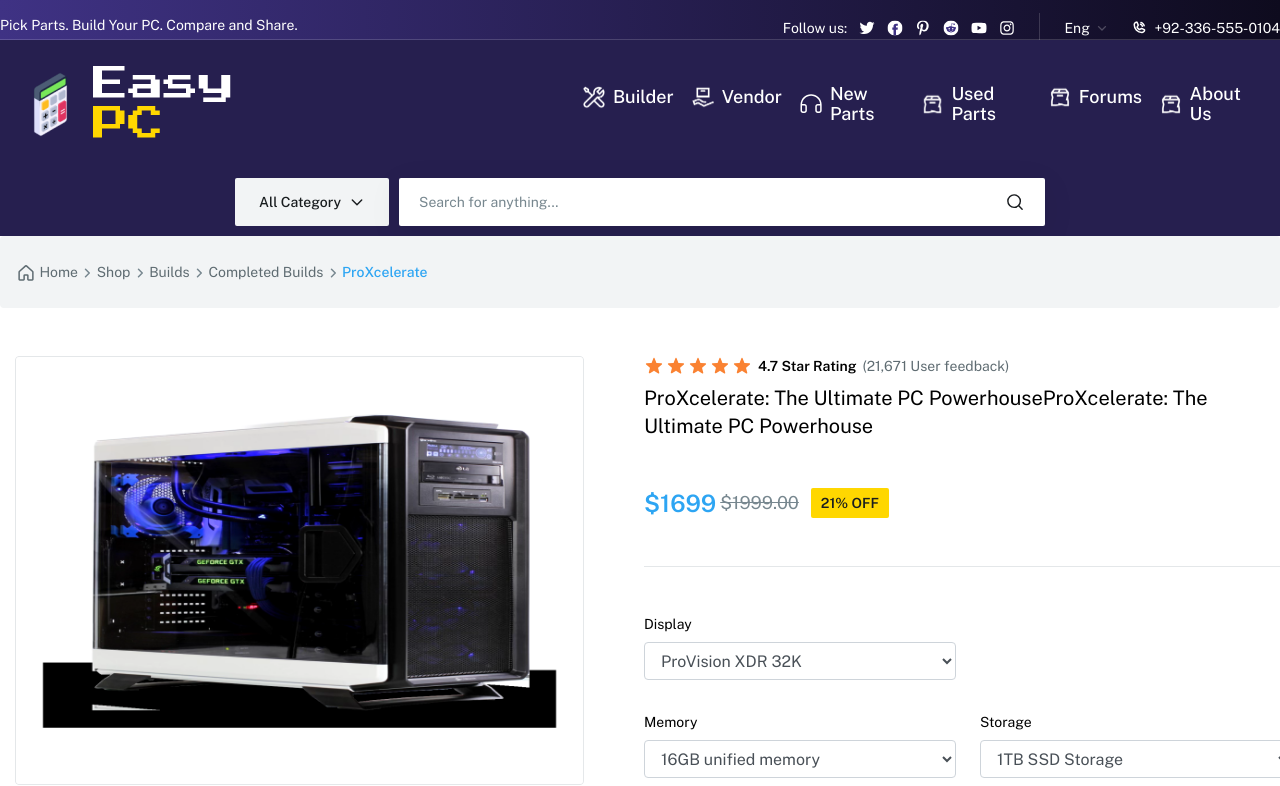
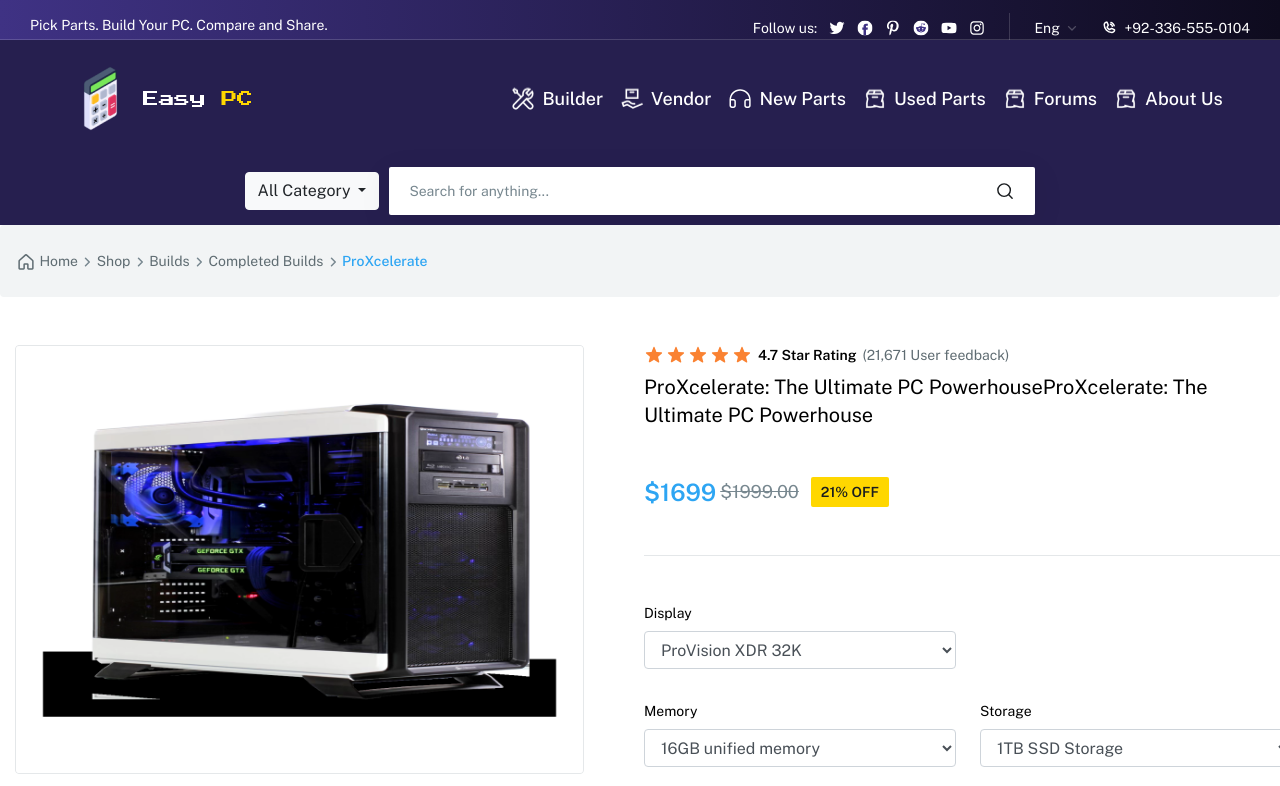
Before and after one commit to okusjid/EasyPC, a website built with Parcel: page PRODUCT-DETAILS.html in a window 1280 px wide. Shown: the top 786 px of the page. Built offline with nearby package versions, Linux system fonts and the light colour scheme; a web font is replaced by a local one.

Commit message:
Updated Product Details

```diff
--- a/PRODUCT-DETAILS.html
+++ b/PRODUCT-DETAILS.html
@@ -94,7 +94,7 @@
     <div class="container-fluid">
 
       <div class="top-nav2 row">
-        <div class=" col-sm-6 col-md-6 col-lg-6">
+        <div class=" col-sm-6 col-md-6 col-lg-6" style="padding-left: 30px !important;">
           Pick Parts. Build Your PC. Compare and Share.
         </div>
         <div class="left-content2 col-sm-6 col-md-6 col-lg-6">
@@ -114,25 +114,25 @@
               <a href="#"> <img class="twitter-icon2" alt="" src="./public/instagram.svg"></a>
             </div>
           </div>
-          <div class="left-content-inner"></div>
+          <div class="left-content-inner" ></div>
           <div class="multi-languagedrodpwon1">
             <div class="dropdown1">
               <div class="home">Eng</div>
               <img class="regularcaretdown-icon3" alt="" src="./public/regularcaretdown1.svg">
             </div>
           </div>
-          <div class="call-now2">
+          <div class="call-now2"style="padding-right: 30px !important;">
             <img class="regularphonecall-icon2" alt="" src="./public/regularphonecall.svg">
 
-            <div class="div52">+92-336-555-0104</div>
+            <div class="div52" >+92-336-555-0104</div>
           </div>
         </div>
       </div>
 
       <!-- Navigation -->
-      <nav class="navbar navbar-expand-lg logo-container">
+      <nav class="navbar navbar-expand-lg logo-container" style="font-size: 16px;">
 
-        <div class="logo7">
+        <div class="logo7" style="margin-left: 50px;">
           <div class="image-7-container">
             <img class="image-7-icon5" alt="" src="./public/image-7@2x.png">
 
@@ -214,12 +214,16 @@
 
       <div class="frame-wrapper1 row">
         <div class="category-parent1">
-          <div class="category4">
-            <div class="button12">
-              <div class="ups-ground-shipping">All Category</div>
-              <img class="regularcaretdown-icon4" alt="" src="./public/regularcaretdown.svg">
+        <div class="dropdown">
+                <button class="btn btn-light dropdown-toggle" type="button" id="dropdownMenuButton1" data-bs-toggle="dropdown" aria-expanded="false">
+                    All Category
+                </button>
+                <ul class="dropdown-menu" aria-labelledby="dropdownMenuButton1" style="height: 50px;">
+                    <li><a class="dropdown-item" href="#">Category 1</a></li>
+                    <li><a class="dropdown-item" href="#">Category 2</a></li>
+                    <li><a class="dropdown-size" href="#">Category 3</a></li>
+                </ul>
             </div>
-          </div>
           <div class="search-for-anything-container">
             <div class="search-for-anything2">Search for anything...</div>
             <img class="regularmagnifyingglass-icon2" alt="" src="./public/regularmagnifyingglass.svg">
```
Also changed, not shown: COMPARE-DEVICE.html (+1 -0 lines).
